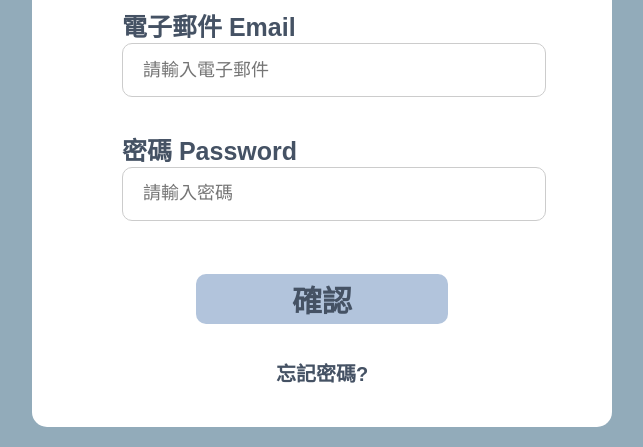
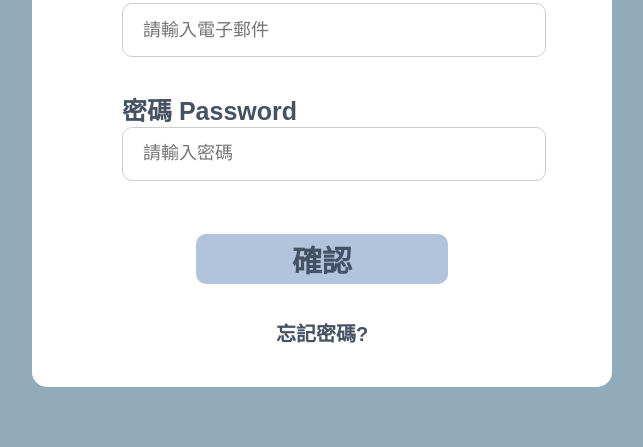
Before and after one commit to justice0317/login, a plain HTML site: page index.html in a window 1280 px wide. Shown: the part 353-800 px from the top of the page, without its empty margins (318-961 px from the left). Drawn offline with Linux system fonts and the light colour scheme.

Commit message:
Update style.css

```diff
--- a/style.css
+++ b/style.css
@@ -41,7 +41,7 @@ body {
     flex-direction: column;
     justify-content: space-between;
     position: absolute;
-    top: 25%;  /* 框框往下移，距離標題更多 */
+    top: 20%;  /* 框框往下移，距離標題更多 */
     left: 50%;
     transform: translateX(-50%);
 }
```
